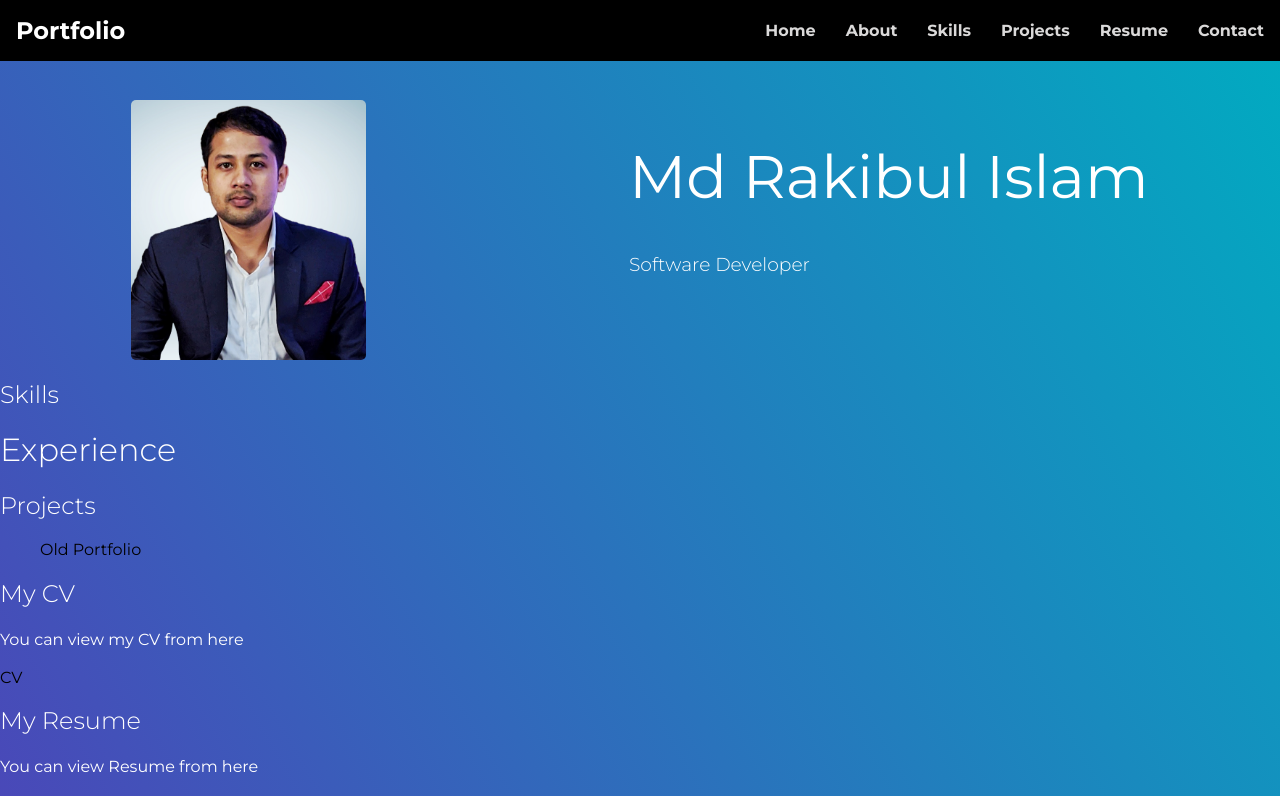
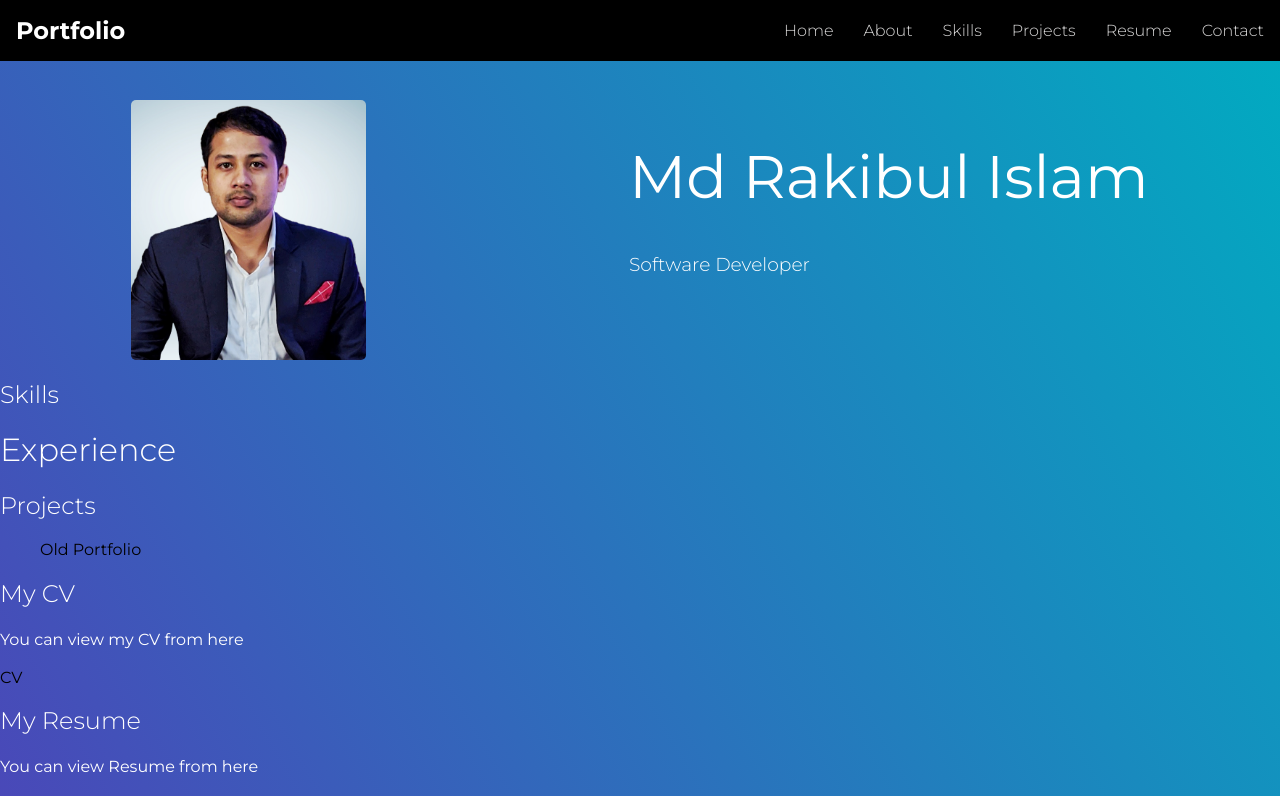
Before and after one commit to raki893/raki893.github.io, a React (Create React App) app: page / in a window 1280 px wide. Shown: the top 796 px of the page. Built offline with nearby package versions, Linux system fonts and the light colour scheme.

Commit message:
changed nav link a color & font weight

```diff
--- a/src/scss/_navbar.scss
+++ b/src/scss/_navbar.scss
@@ -43,7 +43,7 @@
 
   .nav-links li {
     font-size: 1rem;
-    font-weight: bold;
+    font-weight: 300;
   }
 
   .nav-links a {
```
